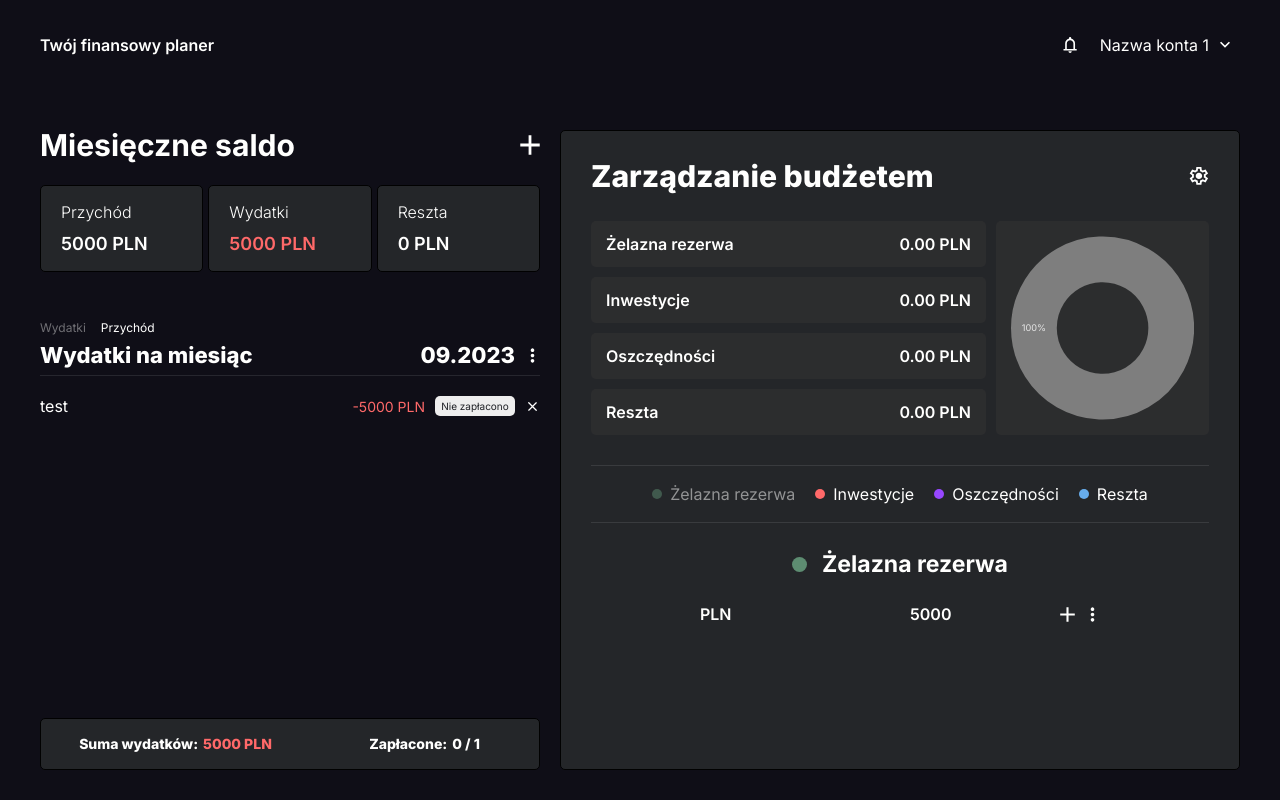
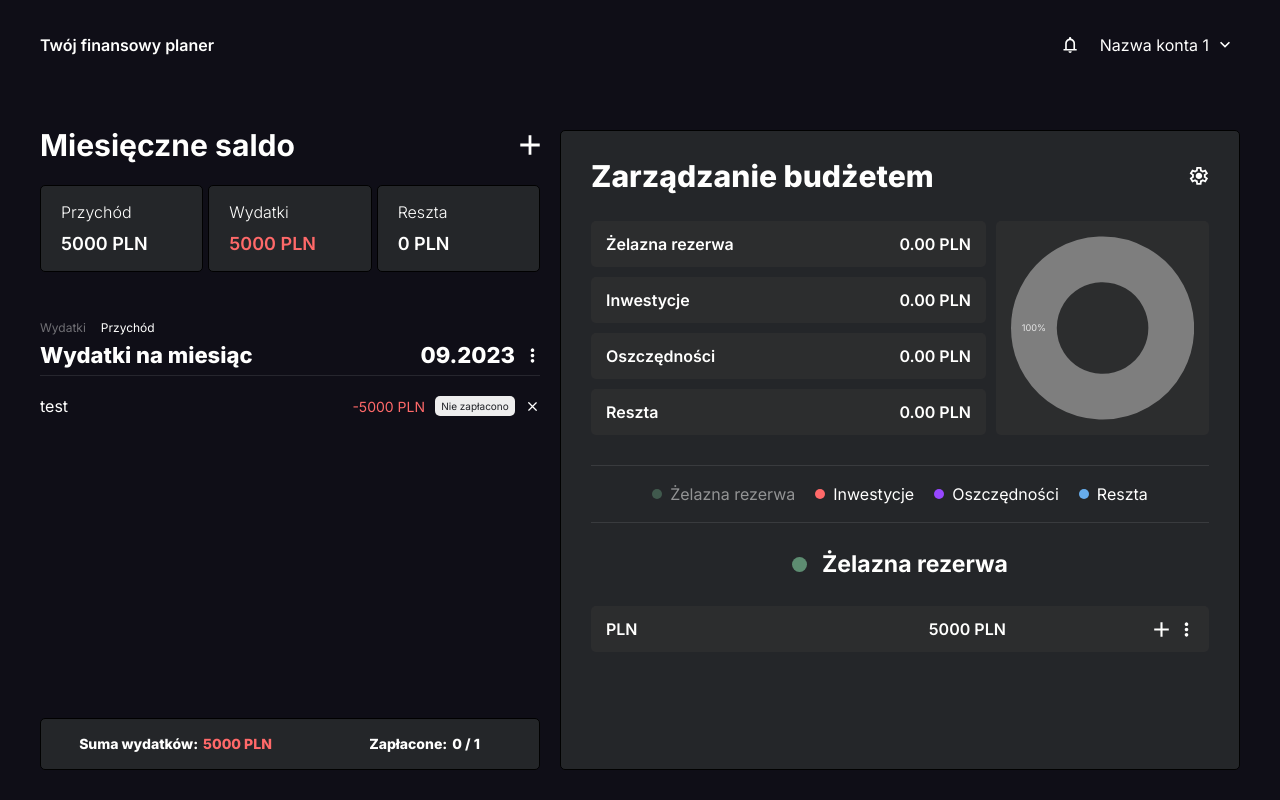
Before and after one commit to chudymikolaj/finance-app, a Next.js app: page /dashboard in a window 1280 px wide. Built offline with nearby package versions, Linux system fonts and the light colour scheme.

Commit message:
fix: change CSS of Budget ManagementTabs Component

```diff
--- a/components/BudgetManagement/BudgetManagementCategories/BudgetManagement.styled.tsx
+++ b/components/BudgetManagement/BudgetManagementCategories/BudgetManagement.styled.tsx
@@ -16,8 +16,8 @@ export const BudgetCategoriesCategories = styled.div`
 	}
 
 	padding: 20px 0;
-	border-top: 1px solid ${(props) => props.theme.colorElement_5};
-	border-bottom: 1px solid ${(props) => props.theme.colorElement_5};
+	border-top: 1px solid ${({ theme }) => theme.colorElement_5};
+	border-bottom: 1px solid ${({ theme }) => theme.colorElement_5};
 `;
 
 export const BudgetCategoriesCategory = styled.div``;
--- a/components/BudgetManagement/BudgetManagementTabs/BudgetManagementTabs.styled.tsx
+++ b/components/BudgetManagement/BudgetManagementTabs/BudgetManagementTabs.styled.tsx
@@ -3,7 +3,13 @@
 import styled from "styled-components";
 
 import Button from "@/components/Buttons/Button";
-import { CUBICS, FONT_SIZE_BUTTONS, SIZES, WEIGHT } from "@/styles/constants";
+import {
+	BORDER_RADIUS,
+	CUBICS,
+	FONT_SIZE_BUTTONS,
+	SIZES,
+	WEIGHT,
+} from "@/styles/constants";
 import {
 	FlexCenter,
 	FlexColumnStart,
@@ -14,17 +20,17 @@ import {
 import { devices } from "@/styles/breakpoints";
 
 export const BudgetManagementTabsContainer = styled.div`
-	padding: 18px 20px;
+	padding: 18px 0;
 
 	@media ${devices.lg} {
-		padding: 30px;
+		padding: 30px 0;
 	}
 `;
 
 export const BudgetManagementTabsWrapper = styled.div`
 	${FlexCenter}
 
-	max-width: 400px;
+	width: 100%;
 	margin: auto;
 `;
 
@@ -62,17 +68,28 @@ export const BudgetManagementTabsTabListItem = styled.li`
 	gap: 10px;
 
 	width: 100%;
+	padding: 15px;
+	background-color: ${({ theme }) => theme.colorElement_6};
+	border-radius: ${BORDER_RADIUS};
 	font-weight: ${WEIGHT.medium};
 `;
 
 export const BudgetManagementTabsTabListItemName = styled.div`
+	width: 100%;
 	max-width: calc(60% - 20px);
-	width: 100%;
+
+	@media ${devices["2xl"]} {
+		max-width: calc(70% - 20px);
+	}
 `;
 
 export const BudgetManagementTabsTabListItemValue = styled.div`
 	width: 100%;
 	max-width: calc(40% - 20px);
+
+	@media ${devices["2xl"]} {
+		max-width: calc(20% - 20px);
+	}
 `;
 
 export const BudgetManagementTabsTabListItemButtons = styled.div`
--- a/components/BudgetManagement/BudgetManagementTabs/index.tsx
+++ b/components/BudgetManagement/BudgetManagementTabs/index.tsx
@@ -36,7 +36,7 @@ const BudgetManagementTabsComponent = ({
 													{title}
 												</BudgetManagementTabsTabListItemName>
 												<BudgetManagementTabsTabListItemValue>
-													{value}
+													{value} PLN
 												</BudgetManagementTabsTabListItemValue>
 												<BudgetManagementTabsTabListItemButtons>
 													<BudgetManagementTabsButton svgUrl="./add.svg"></BudgetManagementTabsButton>
```
